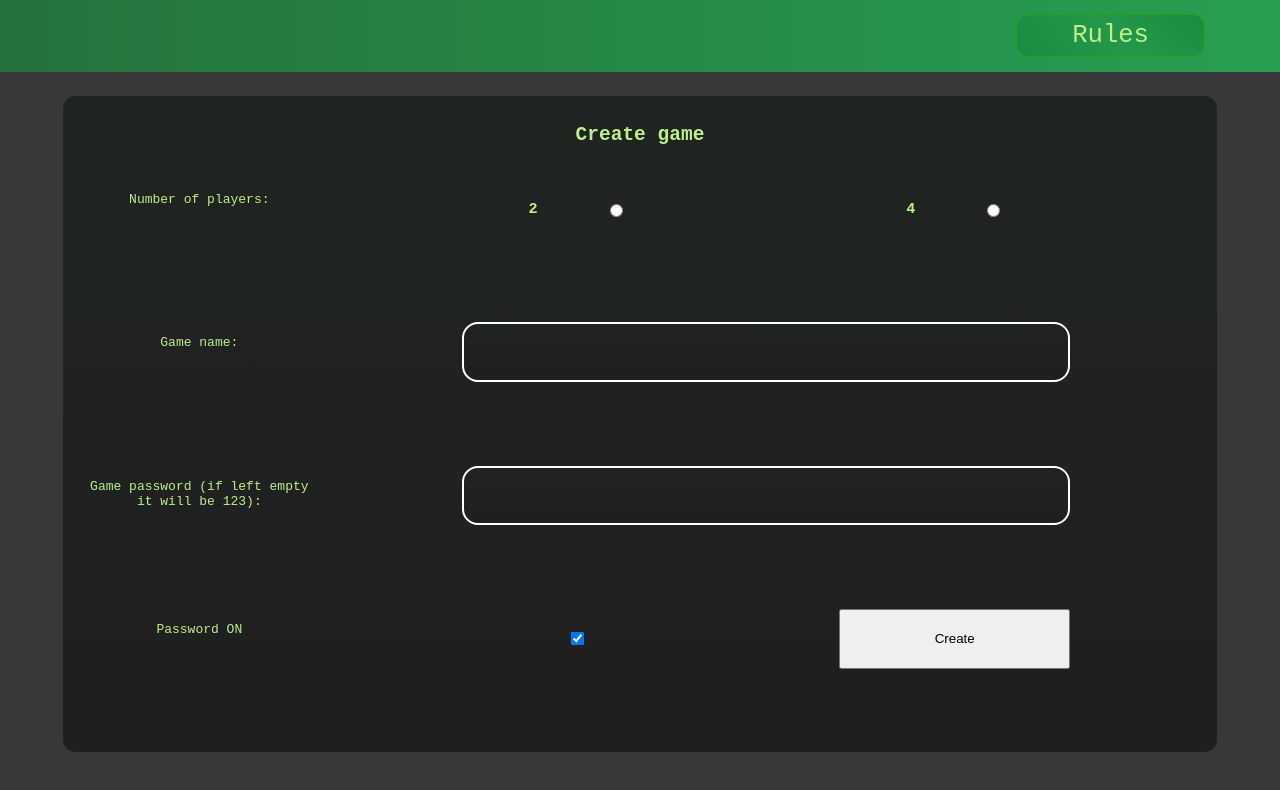
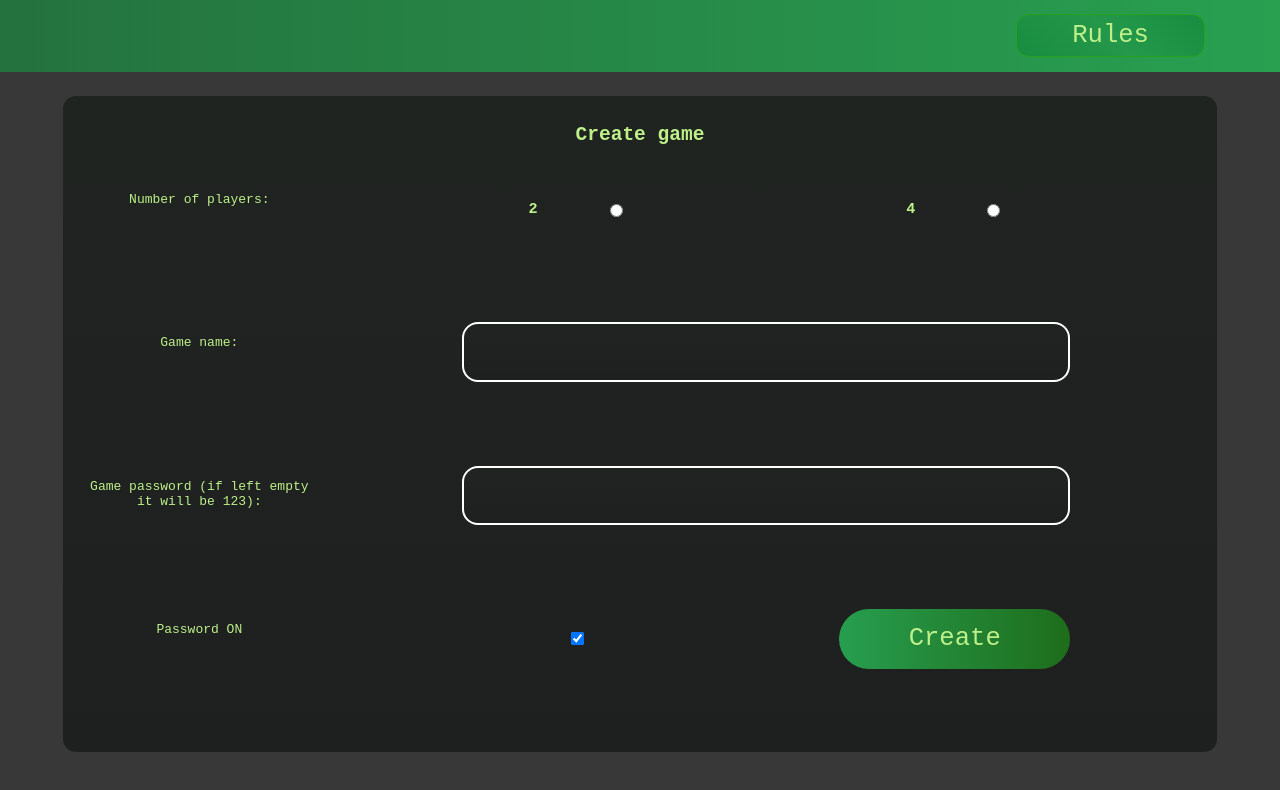
Before and after one commit to N1ktt/quoridor, a plain HTML site: page public/index.html in a window 1280 px wide. Both pictures are taken after a click on the button "Create game". Drawn offline with Linux system fonts and the light colour scheme.

Commit message:
updated creating game styles

```diff
--- a/public/css/style.css
+++ b/public/css/style.css
@@ -31,6 +31,7 @@ header {
 .btn-rules:hover {
     transform: scale(105%);
     transition-duration: 2s;
+    cursor: pointer;
 }
 
 .pop-up {
@@ -126,6 +127,7 @@ main {
 .btn-menu:hover {
     transform: scale(130%);
     transition-duration: 0.5s;
+    cursor: pointer;
 }
 
 .btn-join {
@@ -211,6 +213,16 @@ main {
 .create-game input:nth-child(11) {
     grid-column: 14/17;
     grid-row: 16/17;
+    background: linear-gradient(90deg, rgb(39, 158, 79), rgb(30, 109, 27));
+    border-radius: 10vh;
+    border: 0px;
+    font-size: 2vw;
+    font-family: monospace;
+    color: rgb(190, 240, 137);
+}
+.create-game input:nth-child(11):hover {
+    background: linear-gradient(90deg, rgb(48, 170, 89), rgb(38, 114, 36));
+    cursor: pointer;
 }
 .create-game section {
     display: flex;
```
